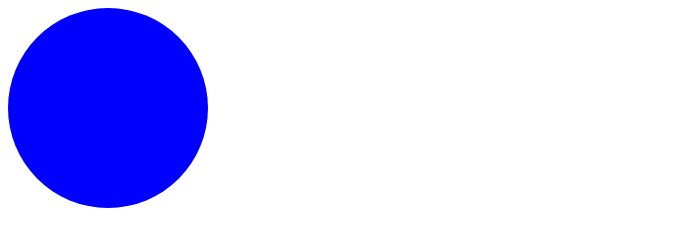
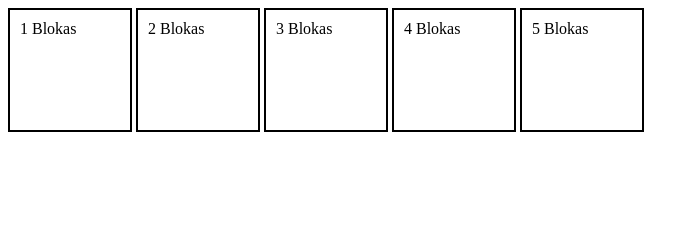
Before and after one commit to Pauliukas7/Praktika, a website: page praktinis_3.html in a window 1280 px wide. Shown: the whole page, without its empty margins (0-699 px from the left). Drawn offline with Linux system fonts and the light colour scheme.

Commit message:
5 blokai

```diff
--- a/css/style.css
+++ b/css/style.css
@@ -1,9 +1,10 @@
 .block {
+  height: 100px;
+  width: 100px;
+  color: black;
+  border: black;
+  border-style: solid;
+  border-width: 2px;
+  padding: 10px;
   display: inline-block;
-  background-color: blue;
-  height: 200px;
-  width: 200px;
-  color: white;
-  border: black;
-  border-radius: 50%;
 }
--- a/praktinis_3.html
+++ b/praktinis_3.html
@@ -8,6 +8,10 @@
     <title>Document</title>
   </head>
   <body>
-    <div class="block"></div>
+    <div class="block">1 Blokas</div>
+    <div class="block">2 Blokas</div>
+    <div class="block">3 Blokas</div>
+    <div class="block">4 Blokas</div>
+    <div class="block">5 Blokas</div>
   </body>
 </html>
```
